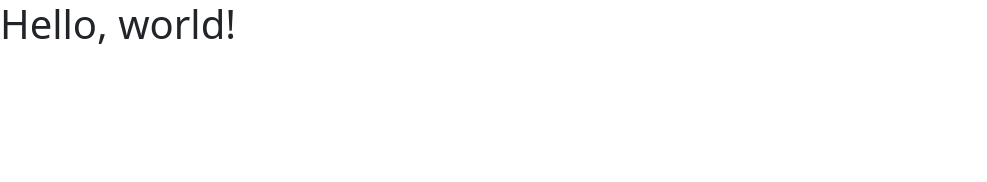
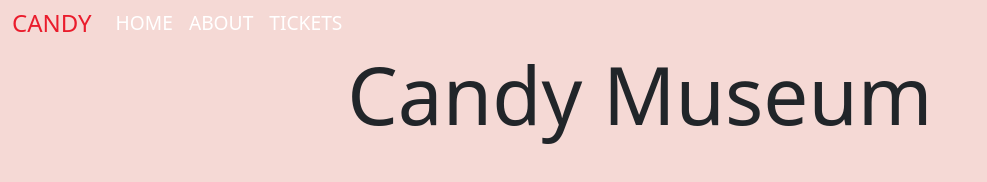
Before and after one commit to singh-harish/CandyMuseum, a plain HTML site: page index.html in a window 1280 px wide. Shown: the whole page, without its empty margins (0-987 px from the left). Drawn offline with nearby package versions, Linux system fonts and the light colour scheme.

Commit message:
navbar added

```diff
--- a/css/styles.css
+++ b/css/styles.css
@@ -0,0 +1,21 @@
+body {
+  background: #f5d9d5;
+}
+
+#mainNavbar {
+  font-size: 1.2rem;
+  font-weight: 100;
+}
+
+#mainNavbar .navbar-brand {
+  color: #ea1c2c;
+  font-size: 1.5rem;
+}
+
+#mainNavbar .nav-link {
+  color: white;
+}
+
+#mainNavbar .nav-link:hover {
+  color: #ea1c2c;
+}
--- a/index.html
+++ b/index.html
@@ -1,21 +1,44 @@
 <!doctype html>
 <html lang="en">
+
 <head>
-    <!-- Required meta tags -->
   <meta charset="utf-8">
   <meta name="viewport" content="width=device-width, initial-scale=1">
 
-    <!-- Bootstrap CSS -->
   <link href="https://cdn.jsdelivr.net/npm/bootstrap@5.1.3/dist/css/bootstrap.min.css" rel="stylesheet" integrity="sha384-1BmE4kWBq78iYhFldvKuhfTAU6auU8tT94WrHftjDbrCEXSU1oBoqyl2QvZ6jIW3" crossorigin="anonymous">
+  <link rel="stylesheet" href="css/styles.css">
 
-    <title>Hello, world!</title>
+  <title>Candy Museum</title>
 </head>
+
 <body>
-    <h1>Hello, world!</h1>
 
+  <!-- NAVBAR -->
+  <nav id="mainNavbar" class="navbar navbar-expand-lg navbar-light py-0">
+    <div class="container-fluid">
+      <a class="navbar-brand" href="#">CANDY</a>
+      <button class="navbar-toggler" type="button" data-bs-toggle="collapse" data-bs-target="#navbarSupportedContent" aria-controls="navbarSupportedContent" aria-expanded="false" aria-label="Toggle navigation">
+        <span class="navbar-toggler-icon"></span>
+      </button>
+      <div class="collapse navbar-collapse" id="navbarSupportedContent">
+        <ul class="navbar-nav me-auto mb-2 mb-lg-0">
+          <li class="nav-item">
+            <a class="nav-link" aria-current="page" href="#">HOME</a>
+          </li>
+          <li class="nav-item">
+            <a class="nav-link" href="#">ABOUT</a>
+          </li>
+          <li class="nav-item">
+            <a class="nav-link" href="#">TICKETS</a>
+          </li>
+        </ul>
+      </div>
+    </div>
+  </nav>
+
+  <h1 class="display-1 text-center">Candy Museum</h1>
 
   <script src="https://cdn.jsdelivr.net/npm/bootstrap@5.1.3/dist/js/bootstrap.bundle.min.js" integrity="sha384-ka7Sk0Gln4gmtz2MlQnikT1wXgYsOg+OMhuP+IlRH9sENBO0LRn5q+8nbTov4+1p" crossorigin="anonymous"></script>
+</body>
 
-
-  </body>
 </html>
```
Lines whose indentation alone changed are shown as unchanged.
